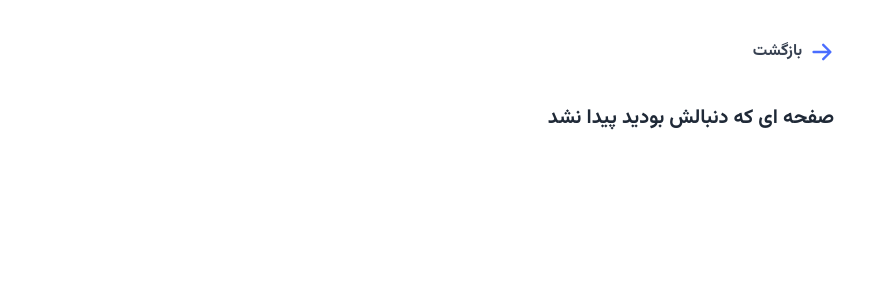
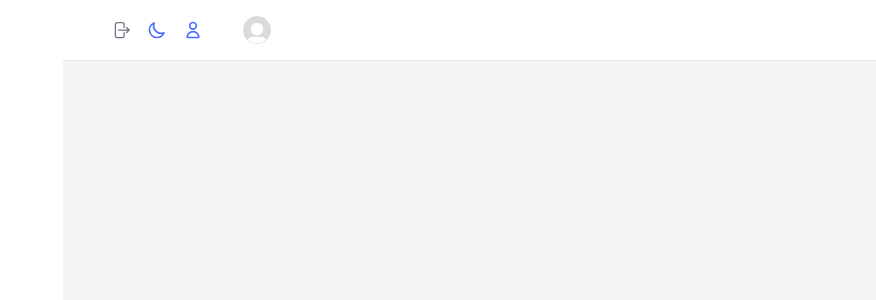
Before and after one commit to azimhatami/karava, a React (Vite) app in the folder frontend/: page /freelancer/dashboard in a window 1280 px wide. Shown: the top 300 px of the page, without its empty margins (404-1280 px from the left). Built offline with nearby package versions, Linux system fonts and the light colour scheme; no server answers; the HTML template or start-up script is replaced by a standard one.

Commit message:
Implemented freelancer layout

```diff
--- a/frontend/src/App.jsx
+++ b/frontend/src/App.jsx
@@ -18,6 +18,10 @@ import Projects from './pages/Projects';
 import Project from './pages/Project';
 import AppLayout from './ui/AppLayout';
 import OwnerLayout from './features/owner/OwnerLayout';
+import FreelancerDashboard from './pages/FreelancerDashboard';
+import Proposals from './pages/Proposals';
+import SubmitedProjects from './pages/SubmitedProjects';
+import FreelancerLayout from './features/freelancer/FreelancerLayout';
 import './App.css'
 
 
@@ -41,6 +45,12 @@ function App() {
               <Route path='projects' element={<Projects />}/>
               <Route path='projects/:id' element={<Project />}/>
             </Route>
+            <Route path='/freelancer' element={<FreelancerLayout />}>
+              <Route index element={<Navigate to='dashboard' replace />}/>
+              <Route path='dashboard' element={<FreelancerDashboard />} />
+              <Route path='proposals' element={<Proposals />} />
+              <Route path='projects' element={<SubmitedProjects />} />
+            </Route>
             <Route path='/' element={<Home />} />
             <Route path='*' element={<NotFound />} />
           </Routes>
--- /dev/null
+++ b/frontend/src/features/freelancer/FreelancerLayout.jsx
@@ -0,0 +1,36 @@
+import AppLayout from '../../ui/AppLayout';
+import Sidebar from '../../ui/Sidebar';
+import CustomNavLink from '../../ui/CustomNavLink';
+
+import { HiHome, HiCollection } from "react-icons/hi";
+
+
+function FreelancerLayout() {
+  return(
+    <AppLayout>
+      <Sidebar>
+        <CustomNavLink to='dashboard'>
+          <HiHome />
+          <span>
+            داشبورد
+          </span>
+        </CustomNavLink>
+        <CustomNavLink to='projects'>
+          <HiCollection />
+          <span>
+          پروژه ها
+          </span>
+        </CustomNavLink>
+        <CustomNavLink to='proposals'>
+          <HiCollection />
+          <span>
+            درخواست ها
+          </span>
+        </CustomNavLink>
+      </Sidebar>
+    </AppLayout>
+  );
+}
+
+
+export default FreelancerLayout
--- /dev/null
+++ b/frontend/src/pages/FreelancerDashboard.jsx
@@ -0,0 +1,10 @@
+function FreelancerDashboard() {
+  return(
+    <>
+      FreelancerDashboard
+    </>
+  );
+}
+
+
+export default FreelancerDashboard
--- /dev/null
+++ b/frontend/src/pages/Proposals.jsx
@@ -0,0 +1,10 @@
+function Proposals() {
+  return(
+    <>
+      Proposals
+    </>
+  );
+}
+
+
+export default Proposals
--- /dev/null
+++ b/frontend/src/pages/SubmitedProjects.jsx
@@ -0,0 +1,10 @@
+function SubmitedProjects() {
+  return(
+    <>
+      SubmitedProjects
+    </>
+  );
+}
+
+
+export default SubmitedProjects
```
